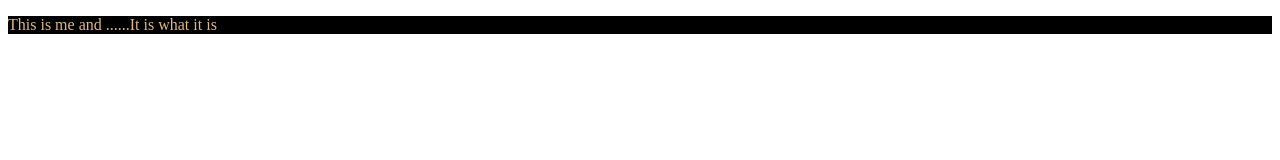
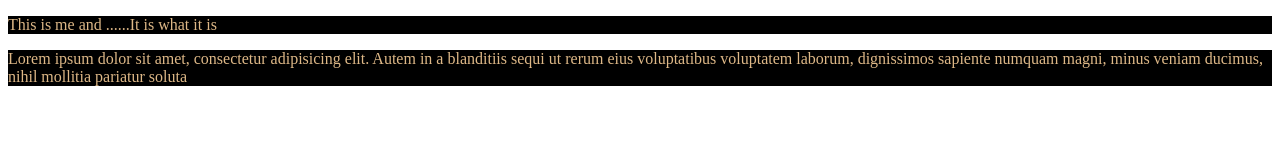
Before and after one commit to Atharva0103/locals, a plain HTML site: page index.html in a window 1280 px wide. Drawn offline with Linux system fonts and the light colour scheme.

Commit message:
Add more info

```diff
--- a/index.html
+++ b/index.html
@@ -8,5 +8,6 @@
 </head>
 <body>
     <p>This is me and ......It is what it is</p>
+    <p>Lorem ipsum dolor sit amet, consectetur adipisicing elit. Autem in a blanditiis sequi ut rerum eius voluptatibus voluptatem laborum, dignissimos sapiente numquam magni, minus veniam ducimus, nihil mollitia pariatur soluta</p>
 </body>
 </html>
```
